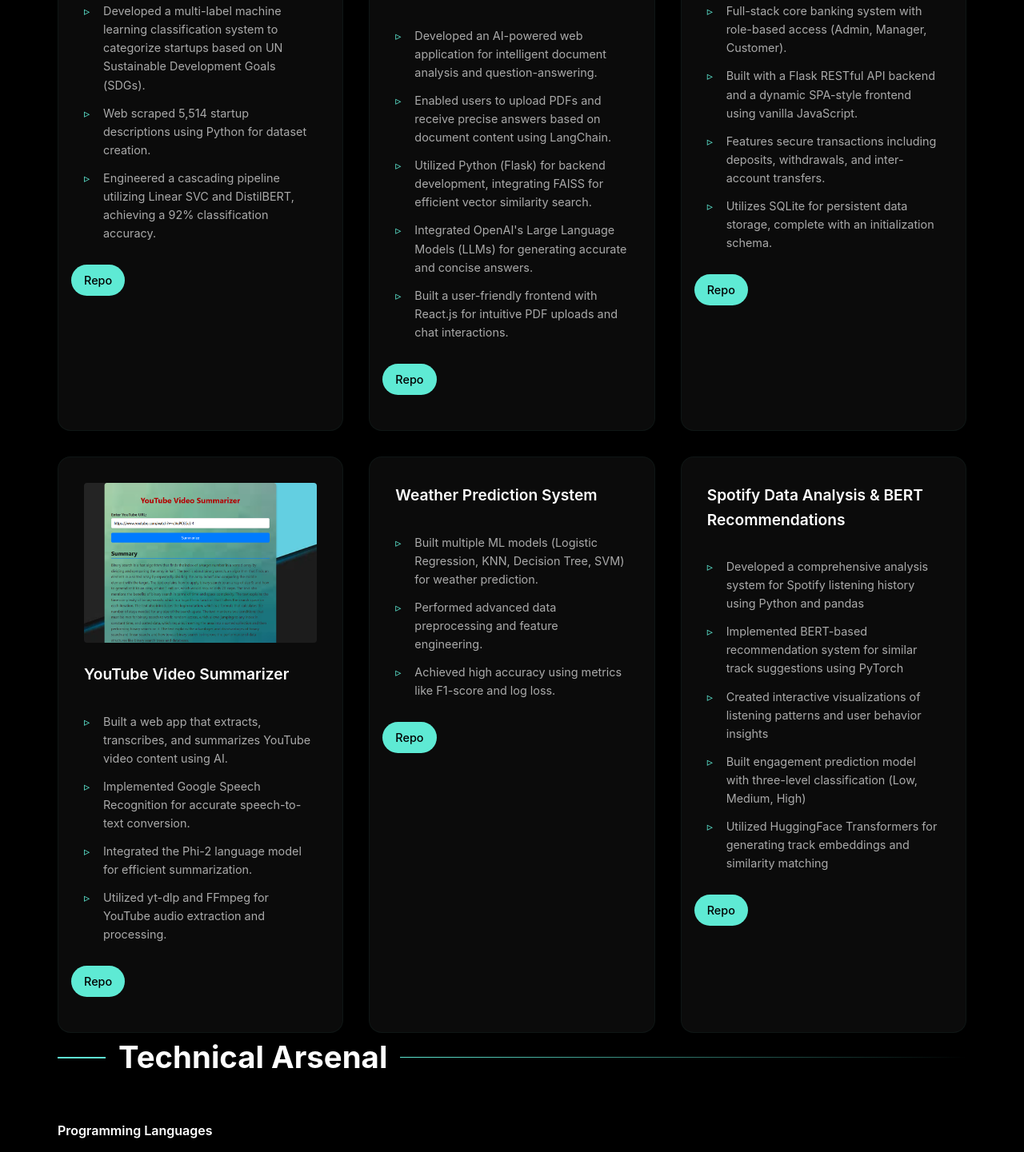
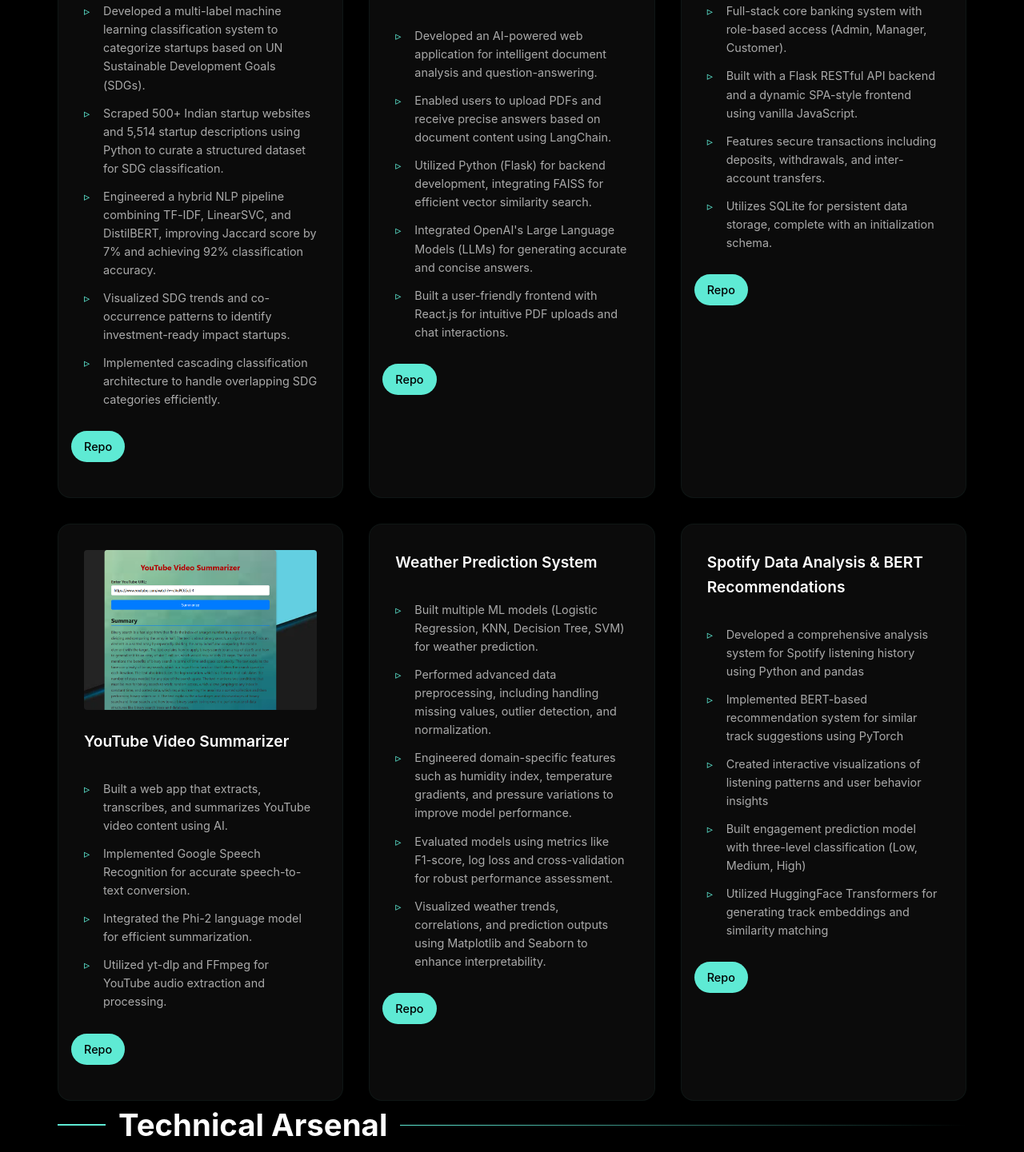
Before and after one commit to ndeekshith/portfolio, a React (Create React App) app: page / in a window 1280 px wide. Shown: the part 1920-3361 px from the top of the page at 80% size. Built offline with nearby package versions, Linux system fonts and the light colour scheme.

Commit message:
Modified skills and projects

```diff
--- a/src/components/Projects.js
+++ b/src/components/Projects.js
@@ -14,11 +14,13 @@ const projectData = [
         imageSrc: sdgsImage,
         imageAlt: "SDG Classification System",
         title: "SDG Classification System",
-        details: [
-            "Developed a multi-label machine learning classification system to categorize startups based on UN Sustainable Development Goals (SDGs).",
-            "Web scraped 5,514 startup descriptions using Python for dataset creation.",
-            "Engineered a cascading pipeline utilizing Linear SVC and DistilBERT, achieving a 92% classification accuracy."
-        ],
+       details: [
+    "Developed a multi-label machine learning classification system to categorize startups based on UN Sustainable Development Goals (SDGs).",
+    "Scraped 500+ Indian startup websites and 5,514 startup descriptions using Python to curate a structured dataset for SDG classification.",
+    "Engineered a hybrid NLP pipeline combining TF-IDF, LinearSVC, and DistilBERT, improving Jaccard score by 7% and achieving 92% classification accuracy.",
+    "Visualized SDG trends and co-occurrence patterns to identify investment-ready impact startups.",
+    "Implemented cascading classification architecture to handle overlapping SDG categories efficiently."
+],
         repoLink: "https://github.com/ndeekshith/AboutPageCrawler"
     },
       {
@@ -69,10 +71,14 @@ const projectData = [
         imageAlt: "Weather Prediction System",
         title: "Weather Prediction System",
         details: [
-            "Built multiple ML models (Logistic Regression, KNN, Decision Tree, SVM) for weather prediction.",
-            "Performed advanced data preprocessing and feature engineering.",
-            "Achieved high accuracy using metrics like F1-score and log loss."
-        ],
+    "Built multiple ML models (Logistic Regression, KNN, Decision Tree, SVM) for weather prediction.",
+    "Performed advanced data preprocessing, including handling missing values, outlier detection, and normalization.",
+    "Engineered domain-specific features such as humidity index, temperature gradients, and pressure variations to improve model performance.",
+    "Evaluated models using metrics like F1-score, log loss and cross-validation for robust performance assessment.",
+    "Visualized weather trends, correlations, and prediction outputs using Matplotlib and Seaborn to enhance interpretability."
+
+]
+,
         repoLink: "https://github.com/ndeekshith/weather_pred_models"
     },
       {
--- a/src/components/Skills.js
+++ b/src/components/Skills.js
@@ -77,7 +77,6 @@ function Skills() {
             <div className="skill-category">
                 <h3>Tools & Frameworks</h3>
                 <div className="skills-container">
-                    <span className="skill-tag">Tkinter</span>
                     <span className="skill-tag"><SiFlask /> Flask</span>
                     <span className="skill-tag"><FaDocker /> Docker</span>
                     <span className="skill-tag"><FaLinux /> Linux</span>
```
